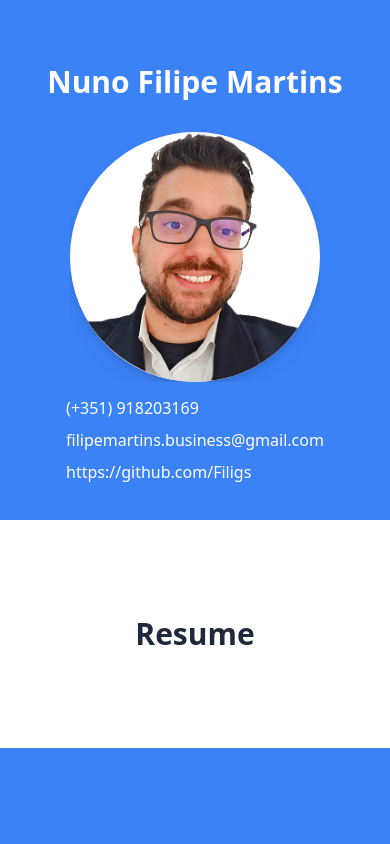
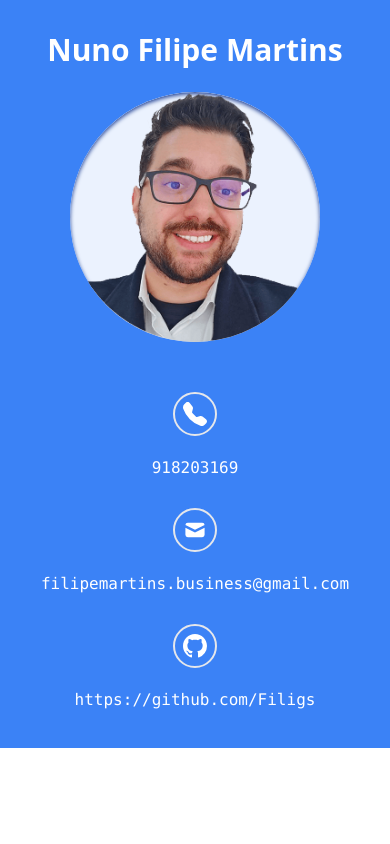
Before and after one commit to Filigs/next-portfolio, a Next.js app: page / in a window 390 px wide. Shown: the top 844 px of the page. Built offline with nearby package versions, Linux system fonts and the light colour scheme.

Commit message:
mega css update banner
accessibility, desktop+mobile responsive, MVP ready

```diff
--- a/components/about.js
+++ b/components/about.js
@@ -1,6 +1,10 @@
 import Image from "next/image";
 import myPicture from "/public/avatar.png";
-// vars
+import { HiMail } from "react-icons/hi";
+import { BsFillTelephoneFill } from "react-icons/bs";
+import { GoMarkGithub } from "react-icons/go";
+
+export default function About() {
   const name = "Nuno Filipe Martins";
   const role = "Web Developer";
   const dob = "29/05/1993";
@@ -9,7 +13,7 @@ const address = [
     ["Edificio Lagoa Residence", "Bloco A A6"],
     ["8400 - 384 Lagoa"],
   ];
-const phone = "(+351) 918203169";
+  const phone = "918203169";
   const email = "filipemartins.business@gmail.com";
   const github = "https://github.com/Filigs";
   const aboutMe =
@@ -25,23 +29,20 @@ const skills = [
     ],
   ];
 
-export default function About() {
   return (
-    <div className="flex flex-col lg:flex-row lg:justify-center items-center justify-center bg-blue-500 py-8 text-white leading-loose">
+    <div className="bg-blue-500 py-8 text-white">
+      <div className="flex flex-col lg:flex-row lg:justify-center lg:items-center items-center justify-center leading-loose">
         <div id={"portrait"} className="rounded text-center justify-center">
           {/* name */}
-        <section className="py-8">
-          <p className="text-3xl font-bold">{name}</p>
-        </section>
-        {/* imagem */}
           <section>
+            <p className="text-3xl mb-6 font-bold text-center">{name}</p>
             <Image
               src={myPicture}
               alt="A picture of me"
               width={250}
               height={250}
               // layout={"responsive"}
-            className="bg-white rounded-full drop-shadow-lg "
+              className="bg-white opacity-90 shadow-inner shadow-blue-900 rounded-full"
             />
             {/* fazer botao para expand contacts */}
             {/* <icon>
@@ -50,11 +51,33 @@ export default function About() {
           </section>
         </div>
 
-      <div className="items-center rounded text-justify lg:text-end">
-        <div id={"contacts"} className="grid grid-flow-row">
-          <a className="">{phone}</a>
-          <a className="">{email}</a>
-          <a className="">{github}</a>
+        <div className="items-center rounded">
+          <div
+            id={"contacts"}
+            className="grid grid-flow-row lg:grid-flow-col gap-6 text-center px-10 pt-10"
+          >
+            <div className="flex flex-col items-center gap-4">
+              <section className="text-2xl lg:text-3xl rounded-full border-2 p-2">
+                <BsFillTelephoneFill />
+              </section>
+              <p className="text-md lg:text-lg font-mono flex-wrap"> {phone}</p>
+              {/* {phone} */}
+            </div>
+            <div className="flex flex-col items-center gap-4">
+              <section className="text-2xl lg:text-3xl rounded-full border-2 p-2">
+                <HiMail />
+              </section>
+              <p className="text-md lg:text-lg font-mono flex-wrap"> {email}</p>
+            </div>
+            <div className="flex flex-col items-center gap-4">
+              <section className="text-2xl lg:text-3xl rounded-full border-2 p-2">
+                <GoMarkGithub />
+              </section>
+              <p className="text-md lg:text-lg font-mono flex-wrap">
+                {" "}
+                {github}
+              </p>
+            </div>
 
             {/* <icon>
           <h1>
@@ -62,27 +85,6 @@ export default function About() {
           </div>
         </div>
       </div>
+    </div>
   );
 }
-//   {/* <div className="block"></div> */}
-//   {/* Data de nascimento, morada, contactos */}
-//   <div id="contacts" className="">
-//     <div id={"container: " + name} className="">
-//       <p>{name}</p>
-//       <p>{dob}</p>
-//       {/* <icon>
-//       <h1>
-//       <p> */}
-//     </div>
-//     <div id={"container: " + phone} className="">
-//       <p>{phone}</p>
-//     </div>
-//     <div id={"container: " + email} className="">
-//       <p>{email}</p>
-//     </div>
-//     <div id={"container: " + github} className="">
-//       <p>{github}</p>
-//     </div>
-//   </div>
-// </div >
-//   </div>
--- a/components/tables.js
+++ b/components/tables.js
@@ -86,21 +86,20 @@ export default function Experience() {
           <p className="py-24 text-center text-3xl font-bold text-slate-800">
             {"Resume"}
           </p>
-          {/* fazer accordion por cada nome (nome[...info]) */}
+
           {jobs.map((job) => {
             return (
               <div
                 key={job.id}
                 className="py-8 text-center  text-slate-800 even:bg-blue-500 even:text-white "
               >
-                <section key={job.id} className=" max-w-fit mx-auto py-16">
-                  <p className="grid grid-rows-2 leading-tight">
-                    <span className="font-semibold text-xl"> {job.nome}</span>
-                    <span className="font-light"> {" (" + job.tipo + ")"}</span>
-                    <p className="pt-4">{job.start + " até " + job.end}</p>
-                  </p>
+                <section className=" max-w-fit mx-auto py-16">
+                  <p className="grid grid-rows-2 leading-tight"></p>
+                  <span className="font-semibold text-xl"> {job.nome}</span>
+                  <span className="font-light"> {" (" + job.tipo + ")"}</span>
+                  <p className="pt-4">{job.start + " até " + job.end}</p>
                 </section>
-                <section className="px-20 pt-8 leading-loose" key={job.id}>
+                <section className="px-20 pt-8 leading-loose">
                   <p className=" font-serif font-semibold italic">{job.desc}</p>
                 </section>
               </div>
--- a/package.json
+++ b/package.json
@@ -11,7 +11,8 @@
   "dependencies": {
     "next": "12.2.2",
     "react": "18.2.0",
-    "react-dom": "18.2.0"
+    "react-dom": "18.2.0",
+    "react-icons": "^4.4.0"
   },
   "devDependencies": {
     "autoprefixer": "^10.4.7",
```
Also changed, not shown: 2 other files (tests, documents, lock files or other folders). Lines whose indentation alone changed are shown as unchanged.
